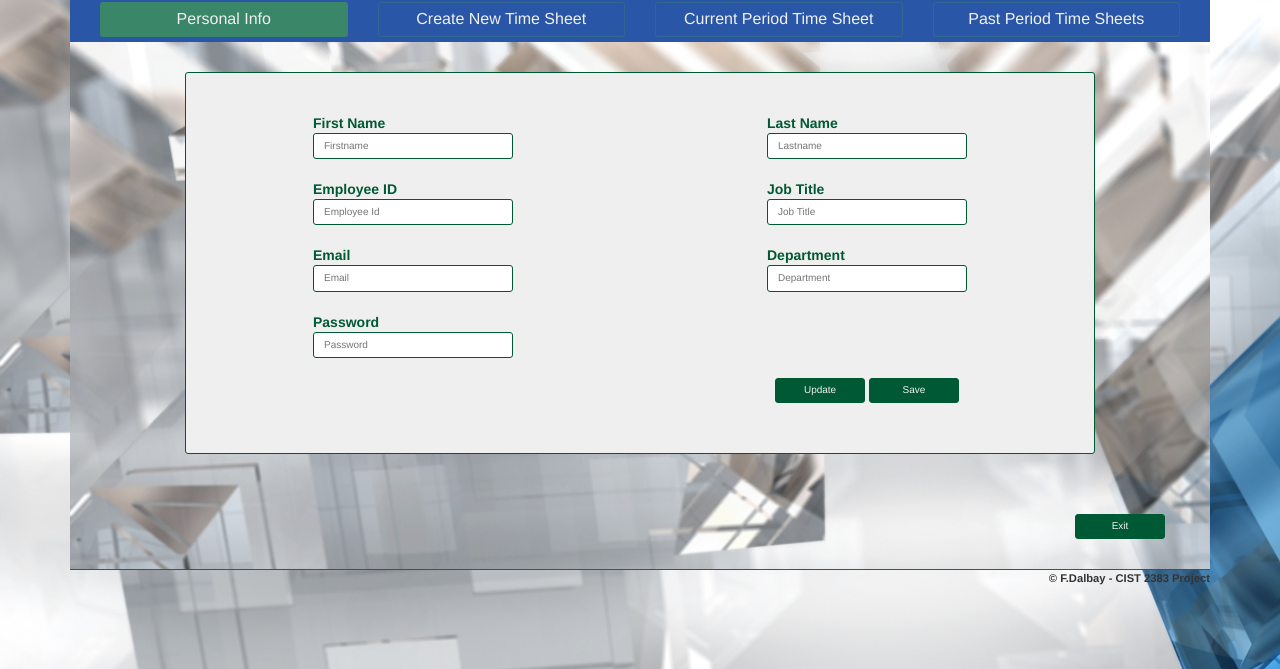
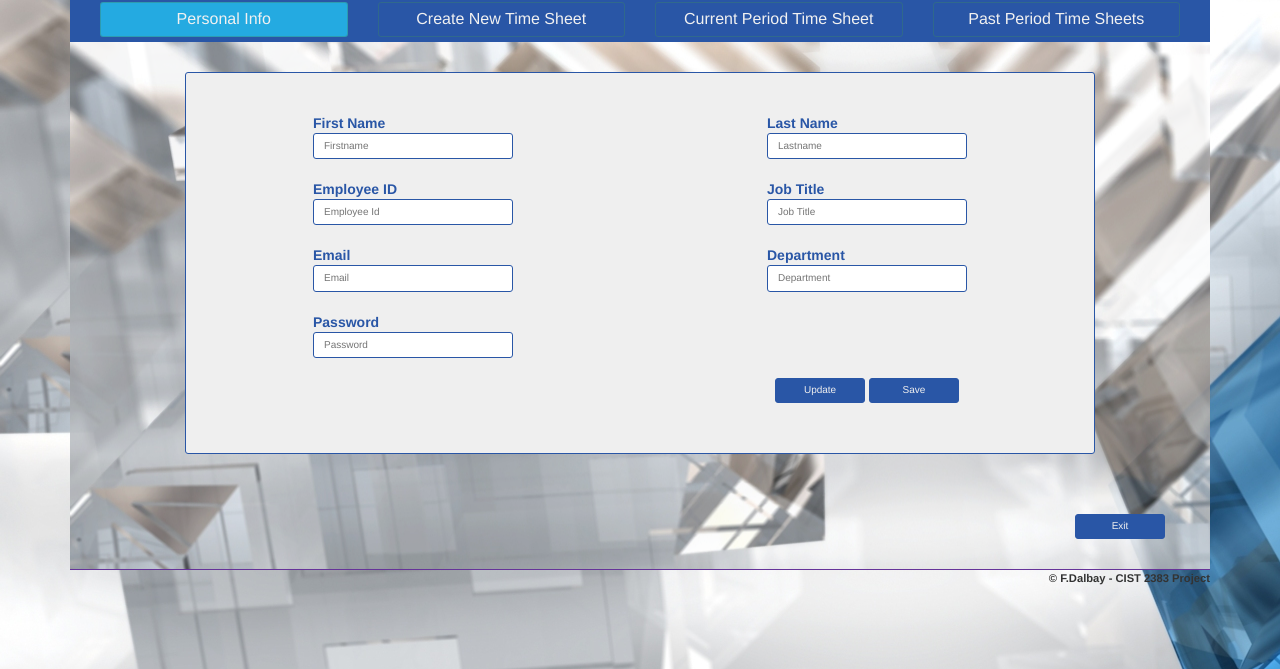
Before and after one commit to dalbay/Property_Management_Problem, a plain HTML site: page personalInfo.html in a window 1280 px wide. Shown: the part 158-827 px from the top of the page. Drawn offline with Linux system fonts and the light colour scheme.

Commit message:
website comp update

```diff
--- a/Content/site.css
+++ b/Content/site.css
@@ -218,7 +218,7 @@ footer p {
   margin-top: 10px;
 }
 .inputBtn {
-  background-color: #005935;
+  background-color: rgb(41, 86, 166);
   color: #f1f1f1;
   font-size: 12px;
   font-weight: bold;
@@ -227,12 +227,12 @@ footer p {
 /* Content */
 .main-content {
   background-color: #efefef;
-  border: 1px solid #005935;
+  border: 1px solid rgb(41, 86, 166);
   border-radius: 3px;
   margin: 30px 100px 30px;
   text-align: center;
   font-weight: bold;
-  color: #005935;
+  color: rgb(41, 86, 166);
   padding-bottom: 50px;
   padding-top: 20px;
 }
@@ -243,7 +243,7 @@ footer p {
 }
 .main-content-input {
   background-color: white;
-  border: 1px solid #005935;
+  border: 1px solid rgb(41, 86, 166);
   border-radius: 3px;
   padding: 5px 0px 5px 10px;
   font-weight: normal;
@@ -251,8 +251,8 @@ footer p {
   width: 200px;
 }
 .main-content-button {
-  background-color: #005935;
-  border: 1px solid #005935;
+  background-color: rgb(41, 86, 166);
+  border: 1px solid rgb(41, 86, 166);
   border-radius: 3px;
   text-align: center;
   font-weight: normal;
@@ -262,7 +262,7 @@ footer p {
   color: #efefef;
 }
 .main-content-button:hover {
-  background-color: #3a8668;
+  background-color: rgb(36, 170, 225);
   border-color: rgb(17, 11, 11);
   border: 1px solid;
   border-radius: 3px;
@@ -299,15 +299,15 @@ td.newInput {
 }
 
 span.topSpan {
-  color: #005935;
+  color: rgb(41, 86, 166);
   float: left;
   padding-left: 40px;
 }
 
 /*Current page*/
 .main-content-current {
-  background-color: #005935;
-  border: 1px solid #005935;
+  background-color: rgb(41, 86, 166);
+  border: 1px solid rgb(41, 86, 166);
   border-radius: 3px;
   text-align: center;
   font-weight: normal;
@@ -320,7 +320,7 @@ span.topSpan {
   margin-right: 10px;
 }
 .main-content-current:hover {
-  background-color: #3a8668;
+  background-color: rgb(36, 170, 225);
   border-color: rgb(17, 11, 11);
   border: 1px solid;
   border-radius: 3px;
--- a/Scripts/app.js
+++ b/Scripts/app.js
@@ -1,42 +1,50 @@
-
-
 /*Login button - Displays Login Modal*/
-var btnLogin = document.getElementById("btnLogin").addEventListener('click',function(){modalLogin.style.display='block'});
+var btnLogin = document
+  .getElementById("btnLogin")
+  .addEventListener("click", function() {
+    modalLogin.style.display = "block";
+  });
 var modalLogin = document.getElementById("loginModal");
 
 /*SignUp button - Displays Signup Modal */
 var modalSignup = document.getElementById("signupModal");
-var btnSignup = document.getElementById("btnSignup").addEventListener('click',function(){modalSignup.style.display='block'});
+var btnSignup = document
+  .getElementById("btnSignup")
+  .addEventListener("click", function() {
+    modalSignup.style.display = "block";
+  });
 
 /*Hide the Modal*/
-document.getElementById('loginClose').addEventListener('click',()=>{modalLogin.style.display='none'});
-document.getElementById('signupClose').addEventListener('click',()=>{modalSignup.style.display='none'});
-
-
+document.getElementById("loginClose").addEventListener("click", () => {
+  modalLogin.style.display = "none";
+});
+document.getElementById("signupClose").addEventListener("click", () => {
+  modalSignup.style.display = "none";
+});
 
 // Close app button
-function redirectToIndex(){
+function redirectToIndex() {
   window.location = "index.html";
 }
 
-
 function myFunction() {
   var x = document.title;
-    switch(x){
-
+  switch (x) {
     case "New Time Sheet":
-            document.getElementById('newTimeSheet').style.backgroundColor= '#3a8668';
+      document.getElementById("newTimeSheet").style.backgroundColor = "#24aae1";
       break;
     case "Current Time Sheet":
-            document.getElementById('currentTimeSheet').style.backgroundColor= '#3a8668';
+      document.getElementById("currentTimeSheet").style.backgroundColor =
+        "#24aae1";
       break;
 
-        case 'Personal Info':
-                document.getElementById('personalInfo').style.backgroundColor= '#3a8668';
+    case "Personal Info":
+      document.getElementById("personalInfo").style.backgroundColor = "#24aae1";
       break;
-        case 'Previous Time Sheet' :
-                document.getElementById('previousTimeSheet').style.backgroundColor= '#3a8668';
+    case "Previous Time Sheet":
+      document.getElementById("previousTimeSheet").style.backgroundColor =
+        "#24aae1";
   }
 }
 
-  document.querySelector("body").addEventListener('load',myFunction);
+document.querySelector("body").addEventListener("load", myFunction);
--- a/personalInfo.html
+++ b/personalInfo.html
@@ -1,10 +1,9 @@
 <!DOCTYPE html>
 <html lang="en">
-
   <head>
-    <meta charset="UTF-8">
-    <meta name="viewport" content="width=device-width, initial-scale=1.0">
-    <meta http-equiv="X-UA-Compatible" content="ie=edge">
+    <meta charset="UTF-8" />
+    <meta name="viewport" content="width=device-width, initial-scale=1.0" />
+    <meta http-equiv="X-UA-Compatible" content="ie=edge" />
     <script src="./Scripts/jquery-1.9.1.min.js"></script>
     <script src="./Scripts/bootstrap.min.js"></script>
     <link href="./Content/bootstrap.min.css" rel="stylesheet" />
@@ -16,22 +15,41 @@
     <div class="container">
       <div class="row">
         <header class="col-sm-12">
-                <div id="logo" class="col-sm-2"><img src="./Images/atcLogo.png" alt="Augusta Technical College Logo" /></div>
+          <div id="logo" class="col-sm-2">
+            <img
+              src="./Images/mvp_management_properties.png"
+              alt="Property Management Application Logo"
+            />
+          </div>
           <div class="col-sm-8">
-                    <h1>AUGUSTA TECHNICAL COLLEGE TIME-SHEET</h1>
+            <h1>Property Management Services</h1>
           </div>
           <div class="col-sm-2" id="navBtn">
-                    <span><input type="button" id="btnLogout" onclick="redirectToIndex()" value="Logout"></span>
+            <span
+              ><input
+                type="button"
+                id="btnLogout"
+                onclick="redirectToIndex()"
+                value="Logout"
+            /></span>
           </div>
         </header>
       </div>
       <main>
         <div class="row">
           <nav class="col-sm-12">
-                        <a class="col-sm-3" href="personalInfo.html" ><span id="personalInfo">Personal Info</span></a>
-                        <a class="col-sm-3" href="newTimeSheet.html"><span id="newTimeSheet">Create New Time Sheet</span></a>
-                        <a class="col-sm-3" href="currentTimeSheet.html"><span id="currentTimeSheet">Current Period Time Sheet</span></a>
-                        <a class="col-sm-3" href="previousTimeSheet.html"><span id="pastTimeSheet">Past Period Time Sheets</span></a>
+            <a class="col-sm-3" href="personalInfo.html"
+              ><span id="personalInfo">Personal Info</span></a
+            >
+            <a class="col-sm-3" href="newTimeSheet.html"
+              ><span id="newTimeSheet">Create New Time Sheet</span></a
+            >
+            <a class="col-sm-3" href="currentTimeSheet.html"
+              ><span id="currentTimeSheet">Current Period Time Sheet</span></a
+            >
+            <a class="col-sm-3" href="previousTimeSheet.html"
+              ><span id="pastTimeSheet">Past Period Time Sheets</span></a
+            >
           </nav>
         </div>
 
@@ -39,22 +57,31 @@
         <div class="row">
           <div class="col-sm-12">
             <div class="main-content">
-
               <!-- First Row -->
               <div class="row">
                 <!-- Left Section -->
                 <div class="col-sm-6">
                   <div class="row main-content-row">
-                                        <span>First Name</span><br/>
-                                    <input class="main-content-input" type="text" placeholder="Firstname" name="firstname">
+                    <span>First Name</span><br />
+                    <input
+                      class="main-content-input"
+                      type="text"
+                      placeholder="Firstname"
+                      name="firstname"
+                    />
                   </div>
                 </div>
                 <!-- Right Section -->
                 <div class="col-sm-6">
                   <!-- First Row -->
                   <div class="row main-content-row">
-                                        <span>Last Name</span><br/>
-                                        <input class="main-content-input" type="text" placeholder="Lastname" name="lastname">
+                    <span>Last Name</span><br />
+                    <input
+                      class="main-content-input"
+                      type="text"
+                      placeholder="Lastname"
+                      name="lastname"
+                    />
                   </div>
                 </div>
               </div>
@@ -63,15 +90,25 @@
                 <!-- Left Section -->
                 <div class="col-sm-6">
                   <div class="row main-content-row">
-                                        <span>Employee ID</span><br/>
-                                    <input class="main-content-input" type="text" placeholder="Employee Id" name="employeeId">
+                    <span>Employee ID</span><br />
+                    <input
+                      class="main-content-input"
+                      type="text"
+                      placeholder="Employee Id"
+                      name="employeeId"
+                    />
                   </div>
                 </div>
                 <!-- Right Section -->
                 <div class="col-sm-6">
                   <div class="row main-content-row">
-                                        <span>Job Title</span><br/>
-                                        <input class="main-content-input" type="text" placeholder="Job Title" name="jobTitle">
+                    <span>Job Title</span><br />
+                    <input
+                      class="main-content-input"
+                      type="text"
+                      placeholder="Job Title"
+                      name="jobTitle"
+                    />
                   </div>
                 </div>
               </div>
@@ -80,15 +117,25 @@
                 <!-- Left Section -->
                 <div class="col-sm-6">
                   <div class="row main-content-row">
-                                        <span>Email</span><br/>
-                                    <input class="main-content-input" type="email" placeholder="Email" name="email">
+                    <span>Email</span><br />
+                    <input
+                      class="main-content-input"
+                      type="email"
+                      placeholder="Email"
+                      name="email"
+                    />
                   </div>
                 </div>
                 <!-- Right Section -->
                 <div class="col-sm-6">
                   <div class="row main-content-row">
-                                        <span>Department</span><br/>
-                                        <input class="main-content-input" type="text" placeholder="Department" name="department">
+                    <span>Department</span><br />
+                    <input
+                      class="main-content-input"
+                      type="text"
+                      placeholder="Department"
+                      name="department"
+                    />
                   </div>
                 </div>
               </div>
@@ -97,8 +144,13 @@
                 <!-- Left Section -->
                 <div class="col-sm-6">
                   <div class="row main-content-row">
-                                        <span>Password</span><br/>
-                                    <input class="main-content-input" type="password" placeholder="Password" name="password">
+                    <span>Password</span><br />
+                    <input
+                      class="main-content-input"
+                      type="password"
+                      placeholder="Password"
+                      name="password"
+                    />
                   </div>
                 </div>
                 <!-- Right Section -->
@@ -121,28 +173,43 @@
                 <!-- Right Section -->
                 <div class="col-sm-6">
                   <div class="row main-content-row">
-                               <input type="button" id="btnUpdate" value="Update" class="main-content-button">
-                               <input type="button" id="btnSave" value="Save" class="main-content-button">
+                    <input
+                      type="button"
+                      id="btnUpdate"
+                      value="Update"
+                      class="main-content-button"
+                    />
+                    <input
+                      type="button"
+                      id="btnSave"
+                      value="Save"
+                      class="main-content-button"
+                    />
                   </div>
                 </div>
               </div>
-
-
             </div>
           </div>
           <!-- Exit Button -->
           <div class="col-sm-12">
-                            <input type="button" id="btnExit" value="Exit" onclick="redirectToIndex()" class="main-content-button">
+            <input
+              type="button"
+              id="btnExit"
+              value="Exit"
+              onclick="redirectToIndex()"
+              class="main-content-button"
+            />
           </div>
         </div>
-
       </main>
       <!--link to an external javascript file-->
       <script src="./Scripts/app.js"></script>
       <footer>
-            <p>&copy;
+        <p>
+          &copy;
           <!-- label (lblyear)-->
-                F.Dalbay - CIST 2383 Project</p>
+          F.Dalbay - CIST 2383 Project
+        </p>
       </footer>
     </div>
   </body>
```
Also changed, not shown: currentTimeSheet.html (+54 -21 lines), index.html (+7 -3 lines), newTimeSheet.html (+56 -24 lines), previousTimeSheet.html (+40 -18 lines). Lines whose indentation alone changed are shown as unchanged.
